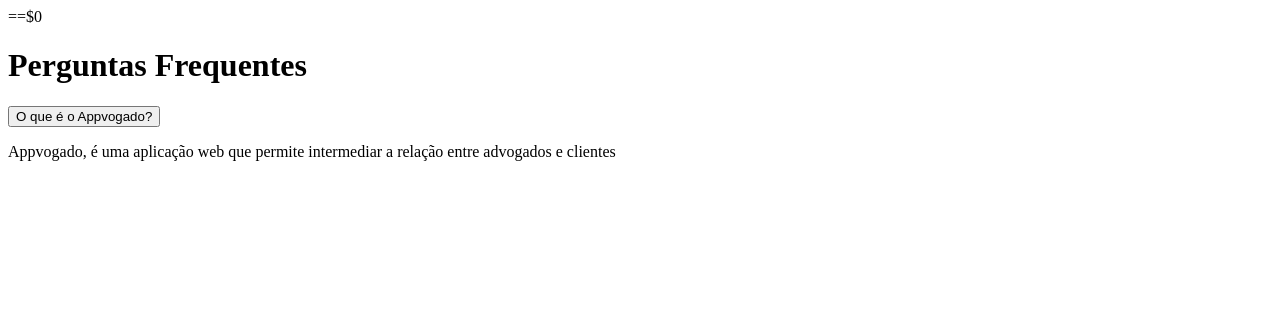
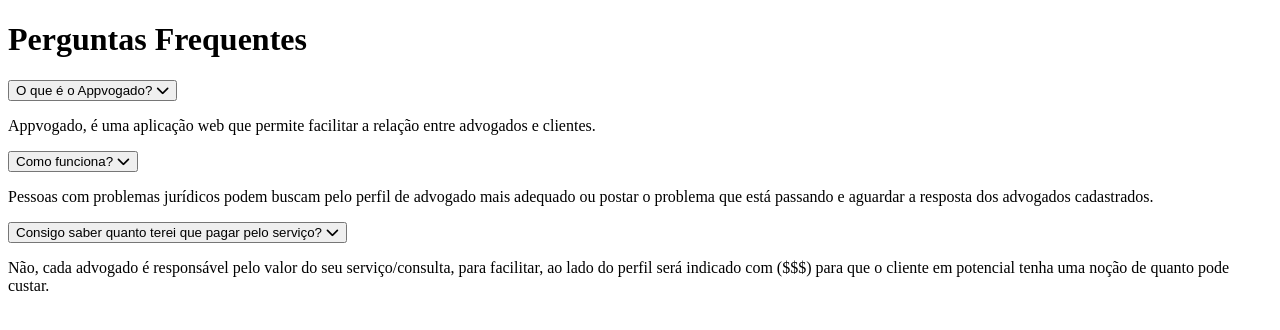
Before and after one commit to luizgag/Appvogado-PI, a Django app: page /faq/ in a window 1280 px wide. Shown: the top 330 px of the page. Run offline with Django 4.2, Linux system fonts and the light colour scheme.

Commit message:
developing_faq-feature_with_questions

```diff
--- a/hello_world/templates/faq.html
+++ b/hello_world/templates/faq.html
@@ -2,8 +2,9 @@
 <html lang="pt-BR">
     <head>
         <meta charset="UTF-8">
-        <meta name="viewport" content="width=device-width, inital-scale=1"> ==$0
+        <meta name="viewport" content="width=device-width, inital-scale=1">
         <title>Perguntas Frequentes</title>
+        <link rel="stylesheet" href="https://cdnjs.cloudflare.com/ajax/libs/font-awesome/6.4.0/css/all.min.css" integrity="sha512-iecdLmaskl7CVkqkXNQ/ZH/XLlvWZOJyj7Yy7tcenmpD1ypASozpmT/E0iPtmFIB46ZmdtAc9eNBvH0H/ZpiBw==" crossorigin="anonymous" referrerpolicy="no-referrer" />
     </head>
     <body>
         <div class="wrapper">
@@ -15,11 +16,38 @@
                 </button>
                 <div class="pannel">
                     <p>
-                        Appvogado, é uma aplicação web que permite intermediar
-                        a relação entre advogados e clientes
+                        Appvogado, é uma aplicação web que permite facilitar
+                        a relação entre advogados e clientes.
                     </p>
                 </div>
 
+                <div class="faq">
+                    <button class="accordion">
+                        Como funciona?
+                        <i class="fa-solid fa-chevron-down"></i>
+                    </button>
+                    <div class="pannel">
+                        <p>
+                            Pessoas com problemas jurídicos podem buscam pelo
+                            perfil de advogado mais adequado ou
+                            postar o problema que está passando e aguardar a
+                            resposta dos advogados cadastrados.
+                        </p>
+                    </div>
+
+                    <div class="faq">
+                        <button class="accordion">
+                            Consigo saber quanto terei que pagar pelo serviço?
+                            <i class="fa-solid fa-chevron-down"></i>
+                        </button>
+                        <div class="pannel">
+                            <p>
+                                Não, cada advogado é responsável pelo valor do seu
+                                serviço/consulta, para facilitar, ao lado do perfil
+                                será indicado com ($$$) para que o cliente em potencial
+                                tenha uma noção de quanto pode custar.
+                            </p>
+                        </div>
         </div>
     </body>
 </html>
```
